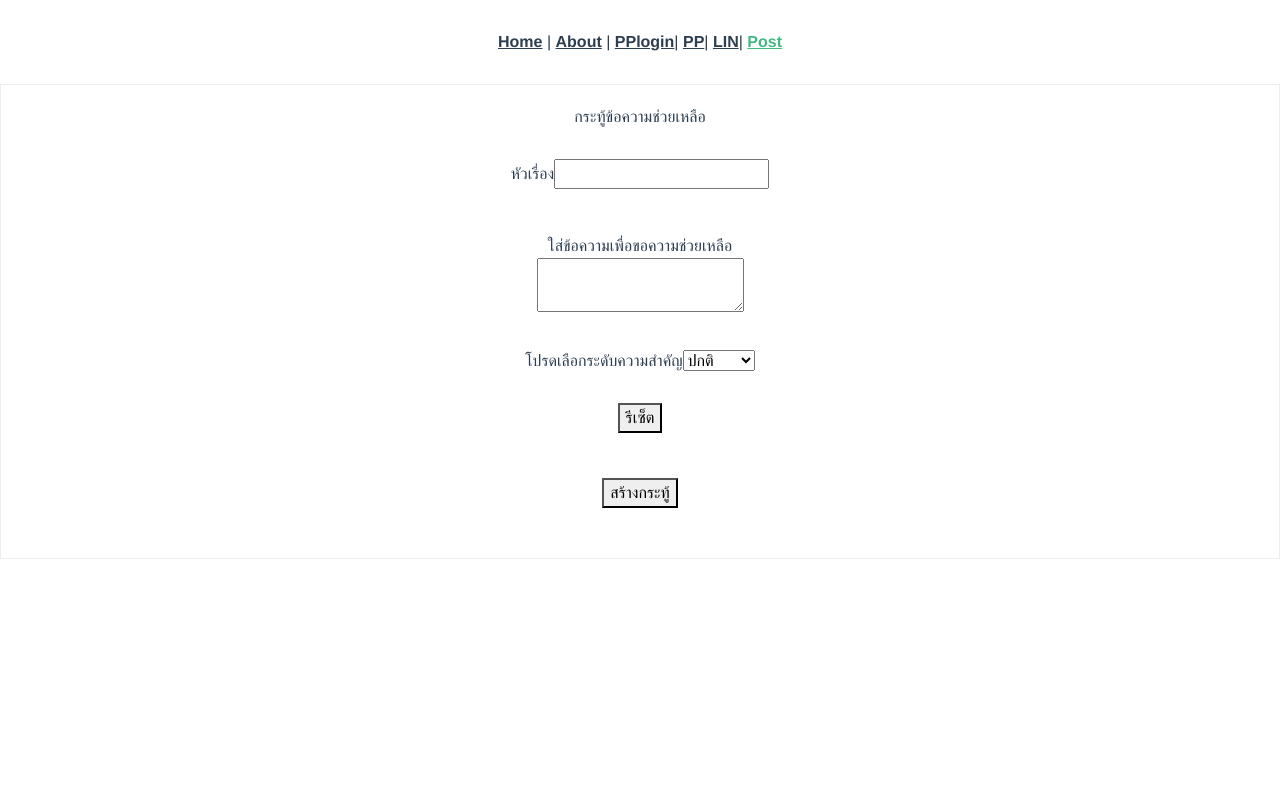
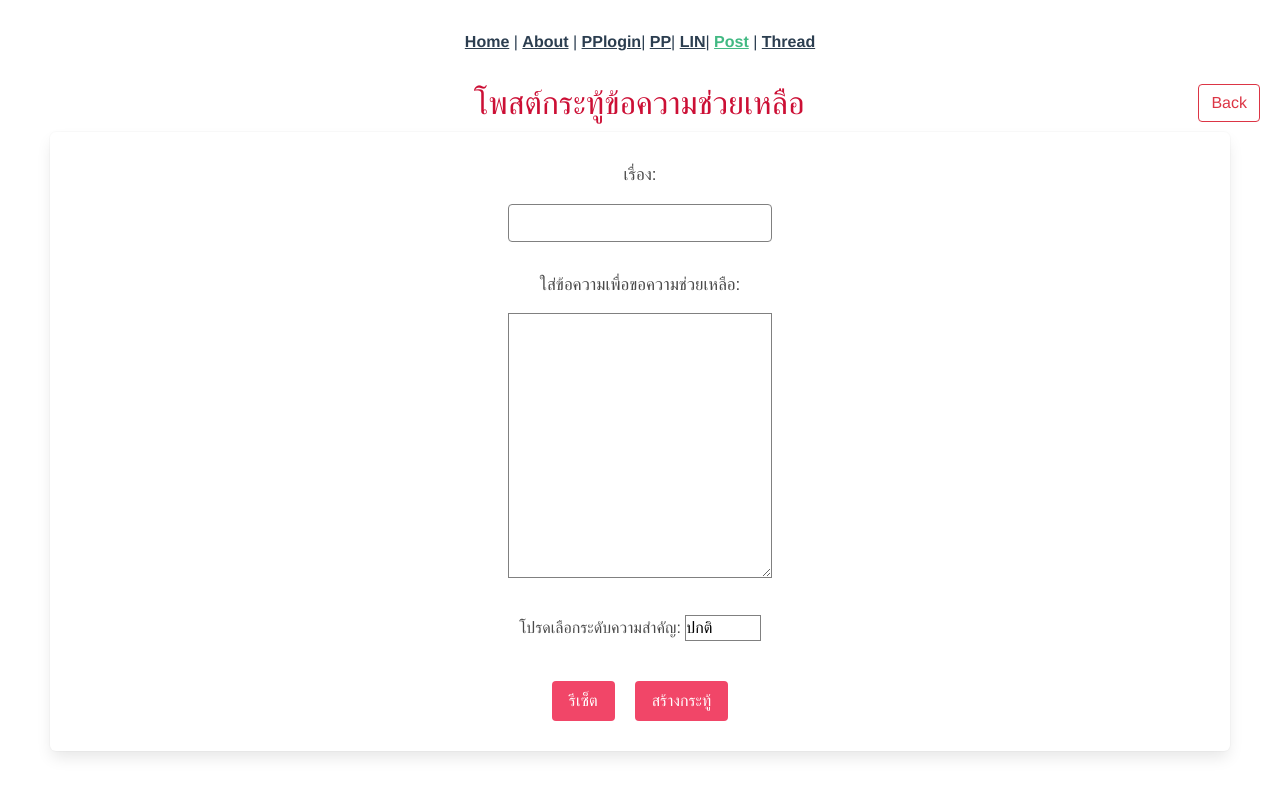
Before and after one commit to pp-chjz/webtech-project, a Vue app: page /Post in a window 1280 px wide. Shown: the top 796 px of the page. Built offline with nearby package versions, Linux system fonts and the light colour scheme.

Commit message:
add css to post page and Thread page

```diff
--- a/package.json
+++ b/package.json
@@ -14,14 +14,19 @@
     "vue": "^2.6.14",
     "vue-material": "^1.0.0-beta-15",
     "vue-router": "^3.2.0",
+    "vue3-carousel": "^0.1.24",
+    "vuetify": "^2.5.8",
     "vuex": "^3.4.0"
   },
   "devDependencies": {
+    "@nuxtjs/vuetify": "^1.12.1",
     "@vue/cli-plugin-babel": "~4.5.0",
     "@vue/cli-plugin-router": "~4.5.0",
     "@vue/cli-plugin-vuex": "~4.5.0",
     "@vue/cli-service": "~4.5.0",
+    "deepmerge": "^4.2.2",
     "node-sass": "^4.12.0",
+    "sass": "^1.32.13",
     "sass-loader": "^8.0.2",
     "vue-template-compiler": "^2.6.11"
   }
--- a/src/App.vue
+++ b/src/App.vue
@@ -6,7 +6,8 @@
       <router-link to="/pplogin">PPlogin</router-link>|
       <router-link to="/pp">PP</router-link>|
       <router-link to="/lin">LIN</router-link>|
-      <router-link to="/Post">Post</router-link>
+      <router-link to="/Post">Post</router-link> |
+      <router-link to="/Thread">Thread</router-link>
     </div>
     <router-view/>
   </div>
--- a/src/components/PostCreateForm.vue
+++ b/src/components/PostCreateForm.vue
@@ -1,35 +1,33 @@
 <template>
 
   <div class="frame">
-    กระทู้ข้อความช่วยเหลือ
-    <div>
-         <div class="mb-15">
-            <label>หัวเรื่อง</label>
-            <input type="text" v-model="form.topic">
+    <b-button id="back" variant="outline-danger" href="">Back</b-button>
+
+    <h2 id="h2-post">โพสต์กระทู้ข้อความช่วยเหลือ</h2>
+
+    <div class="box">
+        <div class="line">
+            <p>เรื่อง: </p>
+            <b-input id="text-size" type="text" v-model="form.topic"></b-input>
         </div>
 
-        <div class="mb-15">
-            <label>ใส่ข้อความเพื่อขอความช่วยเหลือ </label>
-            <br>
-            <textarea v-model="form.text"></textarea>
+        <div class="line" >
+            <p>ใส่ข้อความเพื่อขอความช่วยเหลือ: </p>
+            <textarea id="area-size" v-model="form.text"></textarea>
         </div>
 
-        <div class="fmb-15">
-          <label>โปรดเลือกระดับความสำคัญ </label>
-          <select v-model="form.priority">
-            <option>ปกติ</option>
-            <option>ด่วน</option>
-            <option>ด่วนมาก</option>
+        <div class="line">
+          <a>โปรดเลือกระดับความสำคัญ: </a>
+          <select v-model="form.priority" id="sel">
+            <option> ปกติ</option>
+            <option> ด่วน</option>
+            <option> ด่วนมาก</option>
           </select>
         </div>
 
-        <div class="mb-15">
-            <button @click="clearForm()">รีเซ็ต</button>
-        </div>
+          <button id="mp" class="button is-danger">รีเซ็ต</button>
+          <button id="mp" class="button is-danger">สร้างกระทู้</button>
 
-        <div class="mb-15">
-          <button @click="add()">สร้างกระทู้</button>
-        </div>
     </div>
 
   </div>
@@ -40,9 +38,11 @@ export default {
     data() {
         return {
             form: {
+                    user: '',
                     topic: '',
                     text: '',
-                    priority: 'ปกติ'
+                    priority: 'ปกติ',
+                    status: false
                 }
         }
     },
@@ -50,9 +50,11 @@ export default {
         clearForm() {
           console.log('clear');
             this.form = {
+                    user: '',
                     topic: '',
                     text: '',
                     priority: 'ปกติ',
+                    status: false
 
             }
         },
@@ -68,12 +70,37 @@ export default {
 </script>
 
 <style lang="scss" scoped>
-.mb-15{
-  padding: 15px;
-  margin: 15px;
+
+.box , .line{
+  margin-top: 10px;
+  margin-right: 30px;
+  margin-left: 30px;
+  margin-bottom: 30px;
 }
-.frame{
-  border: 1px solid #eee;
-  padding: 20px;
+
+#area-size {
+  width: 7cm;
+  height: 7cm;
+  border: 1px solid gray;
 }
-</style>>
+
+#text-size {
+  border: 1px solid gray;
+  width: 7cm;
+  display: inline-flex;
+}
+
+#back {
+  float: right;
+}
+
+#sel {
+  border: 1px solid gray;
+  width: 2cm;
+}
+
+#h2-post {
+  margin-left: 60px;
+}
+
+</style>
--- /dev/null
+++ b/src/components/ThreadCreateForm.vue
@@ -0,0 +1,120 @@
+<template>
+    <div class="frame">
+    <b-button id="log-out" variant="outline-danger" href="">Log Out</b-button>
+    <b-button id="post" variant="outline-danger" href="">Post</b-button>
+    <h2>กระทู้ข้อความช่วยเหลือ</h2>
+
+        <div class="all-thread" >
+            <span class="card"  v-for="index in form" :key="index.id">
+                <form>
+                    <p>ชื่อเจ้าของกระทู้: {{ index.user }}</p>
+                    <p>เรื่อง: {{ index.topic}}</p>
+                    <p>รายละเอียด: {{ index.text }}</p>
+                    <p>ระดับความสำคัญ: {{ index.priority }}</p>
+                </form>
+
+                <button id="mp" class="button is-danger">ช่วยเหลือ</button>
+
+            </span>
+        </div>
+
+    <h2>กระทู้ของฉัน</h2>
+        <div class="my-thread">
+            <span class="card" v-for="index in 1" :key="index.id">
+                <form>
+                    <p>ชื่อเจ้าของกระทู้: </p>
+                    <p >เรื่อง: </p>
+                    <p>รายละเอียด: </p>
+                    <p>ระดับความสำคัญ: </p>
+                </form>
+
+                <button id="mp" class="button is-danger">แก้ไข</button>
+                <button id="mp" class="button is-danger">ลบ</button>
+            </span>
+        </div>
+
+    </div>
+</template>
+
+<script>
+  export default {
+    data() {
+        return {
+            form: [
+                // แก้การ show data ของ กระทู้ทั้งหมด และ กระทู้ของ user
+                {
+                    user: 'Dew',
+                    topic: 'เหงา',
+                    text: 'หาแฟนให้ที',
+                    priority: 'ด่วน',
+                    status: false
+                },
+                {
+                    user: 'PP',
+                    topic: 'สอบ os',
+                    text: 'มาติว os ก่อนสอบวันนึงหน่อย',
+                    priority: 'ปกติ',
+                    status: false
+                },
+                {
+                    user: 'Lin',
+                    topic: 'โปรเจค web',
+                    text: 'ทำไม่ทันแล้วเว้ยยยยยยยย',
+                    priority: 'ด่วนมาก',
+                    status: false
+                }
+            ]
+        }
+    }
+  }
+</script>
+
+<style >
+.frame{
+    padding-right: 20px;
+    padding-left: 20px;
+}
+
+h2 {
+   color: hsl(348, 86%, 43%);
+}
+
+p {
+    font-size: 17px;
+}
+
+span.card {
+    color: hsl(348, 86%, 43%);
+    width: 350px;
+    height: auto;
+    display: inline-flex;
+    margin: 20px;
+    padding-top: 25px;
+    padding-left: 10px;
+    padding-right: 10px;
+    box-shadow: black 2px 2px;
+}
+
+.all-thread , .my-thread {
+    padding: 35px 40px;
+    margin: 10px;
+}
+
+.all-thread .card, .my-thread .card {
+    background : hsl(347, 90%, 96%);
+}
+
+#mp {
+    margin-bottom: 10px;
+    margin: 10px;
+}
+
+#log-out {
+    float: right;
+}
+
+#post {
+    float: left;
+}
+
+</style>
--- /dev/null
+++ b/src/plugins/vuetify.js
@@ -0,0 +1,9 @@
+import Vue from 'vue'
+import Vuetify from 'vuetify'
+import 'vuetify/dist/vuetify.min.css'
+
+Vue.use(Vuetify)
+
+const opts = {}
+
+export default new Vuetify(opts)
--- /dev/null
+++ b/src/resources/js/app.js
@@ -0,0 +1,3 @@
+require("bootstrap-css-only/css/bootstrap.min.css");
+require("mdbvue/lib/css/mdb.min.css");
+require("@fortawesome/fontawesome-free/css/all.min.css");
--- a/src/router/index.js
+++ b/src/router/index.js
@@ -6,6 +6,7 @@ import PpLogin from'../views/Pplogin.vue'
 import Pp from'../views/Pp.vue'
 import Lin from'../views/Lin.vue'
 import Post from'../views/Post.vue'
+import Thread from '../views/Thread.vue'
 
 Vue.use(VueRouter)
 
@@ -43,6 +44,11 @@ const routes = [
     name: 'Post',
     component: Post
   },
+  {
+    path: '/Thread',
+    name: 'Thread',
+    component: Thread
+  }
 
 ]
 
--- /dev/null
+++ b/src/views/Thread.vue
@@ -0,0 +1,14 @@
+<template>
+  <div>
+      <thread-create-form></thread-create-form>
+  </div>
+</template>
+
+<script>
+import ThreadCreateForm from '../components/ThreadCreateForm.vue'
+export default {
+  components: {
+    ThreadCreateForm
+  }
+}
+</script>
```
Also changed, not shown: src/main.js (+22 -1 lines), src/test.txt (added), 1 other file (tests, documents, lock files or other folders).
